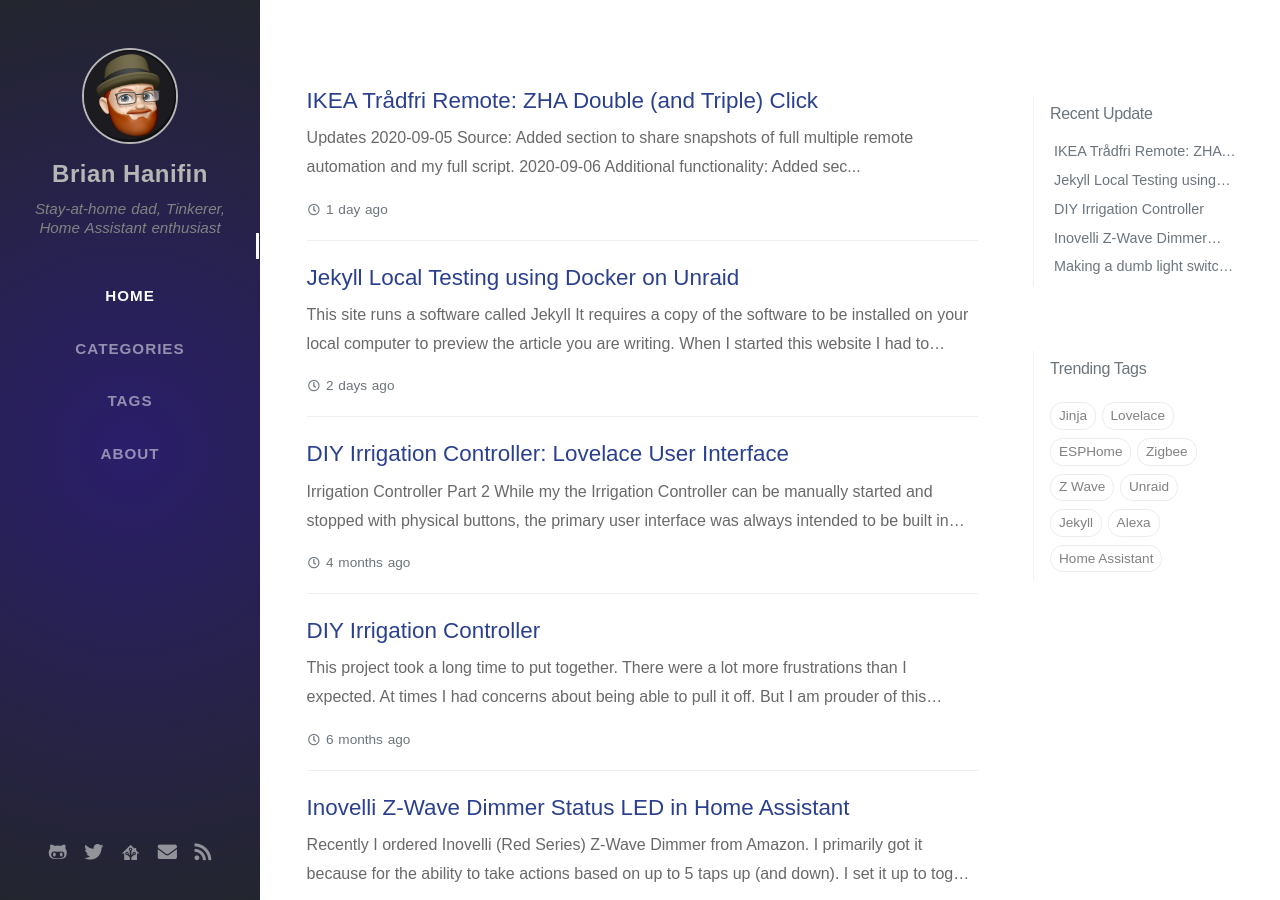
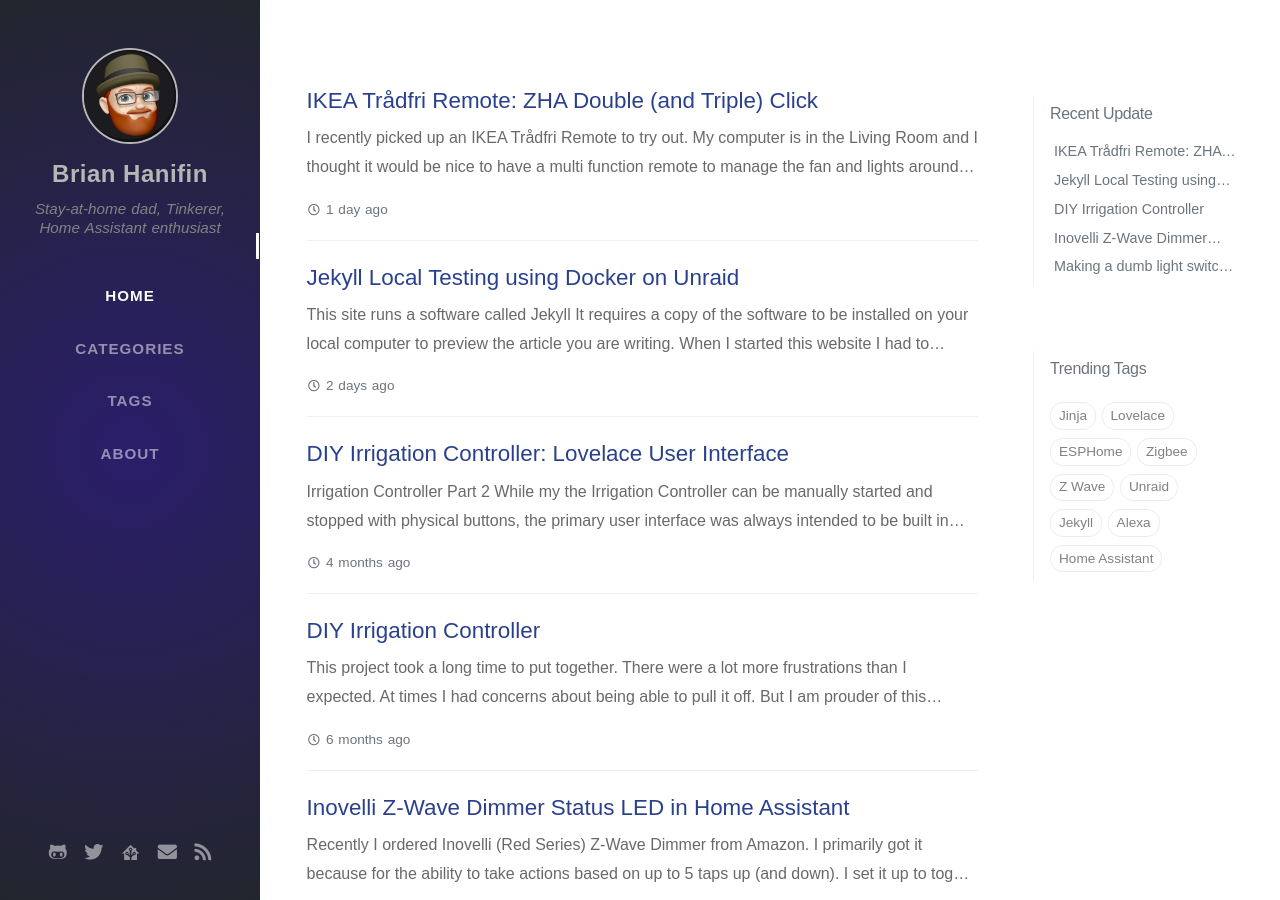
Before and after one commit to brianhanifin/brianhanifin.com, a Jekyll site: the page built from index.html, in a window 1280 px wide and 900 px high. Built offline with Jekyll 4.4.1, drawn with Linux system fonts in a browser that asks for light colours; nearby versions of some CDN libraries; some web fonts are replaced; the list of posts is cut into pages by our own code; comment, search, counter and statistics services are not loaded; some of the changed lines change nothing that is shown.

Commit message:
Update 2020-09-04-zigbee-home-automation-home-assistant-ikea-tradfri-double-click.md
Reordered Updates section below summary paragraph so the summary appears under the title of the blog listing.

```diff
--- a/_posts/2020-09-04-zigbee-home-automation-home-assistant-ikea-tradfri-double-click.md
+++ b/_posts/2020-09-04-zigbee-home-automation-home-assistant-ikea-tradfri-double-click.md
@@ -7,6 +7,10 @@ seo:
   date_modified: 2020-09-06 11:30:00 -0800
 image: /assets/img/2020-09-04-zha-double-click/ikea-remote.jpg
 ---
+
+I recently picked up an [IKEA Trådfri Remote](https://www.ikea.com/us/en/p/tradfri-remote-control-00443130/) to try out.
+My computer is in the Living Room and I thought it would be nice to have a multi function remote to manage the fan and
+lights around me.
 
 ## Updates
 
@@ -18,13 +22,7 @@ image: /assets/img/2020-09-04-zha-double-click/ikea-remote.jpg
 functionality I added to the top and bottom buttons on the remote.
   * [Source](#source): Updated the link to an updated snapshot of my full multiple remote automation.
 
----
-
-## Introduction
-
-I recently picked up an [IKEA Trådfri Remote](https://www.ikea.com/us/en/p/tradfri-remote-control-00443130/) to try out.
-My computer is in the Living Room and I thought it would be nice to have a multi function remote to manage the fan and
-lights around me.
+## 5 button remote
 
 The remote has five buttons to do whatever I want with. Using Home Assistant this become a custom "Scene Controller".
 Initially I setup the large power button in the middle to toggle the fan on and off. The top and bottom "brightness"
```
